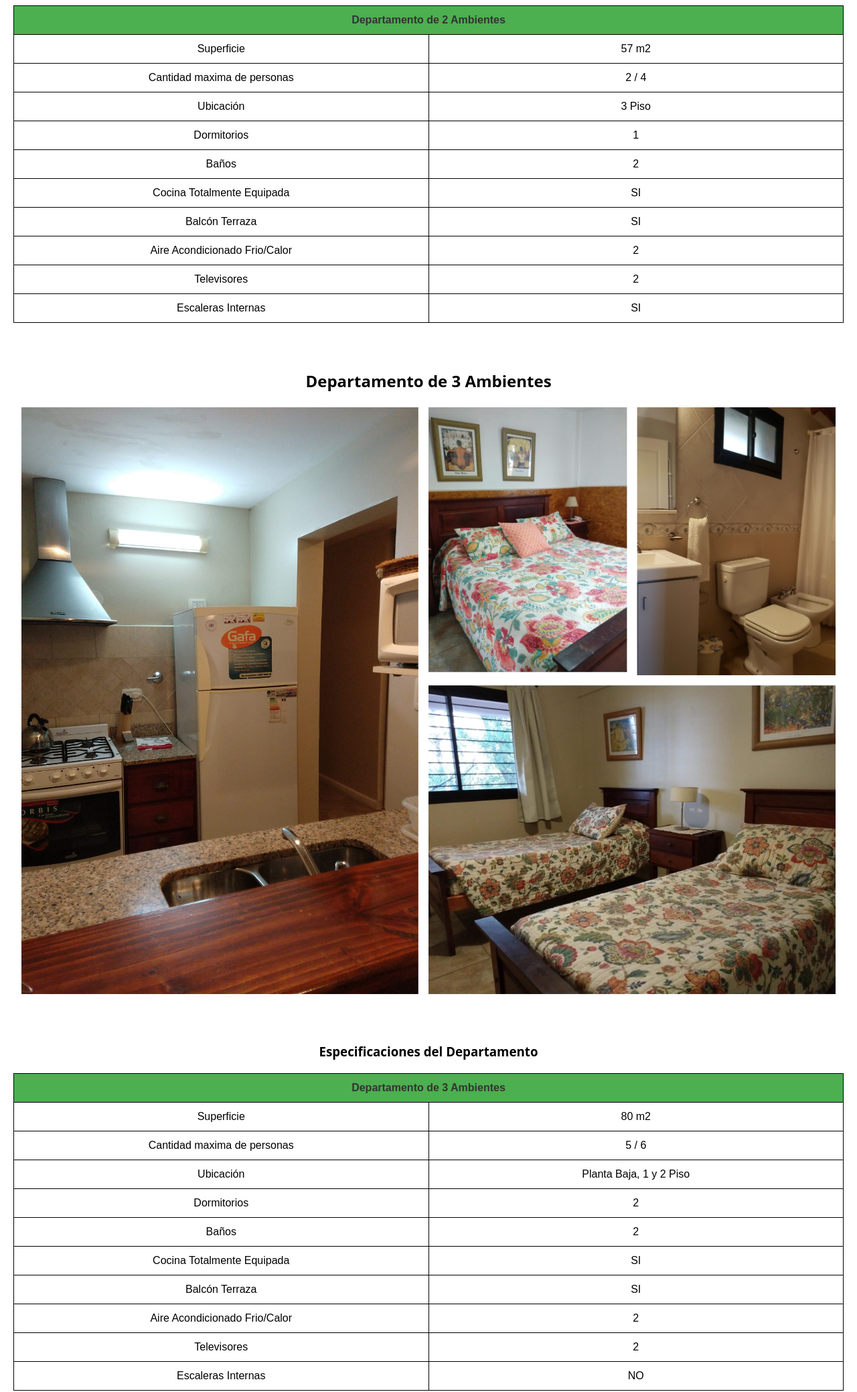
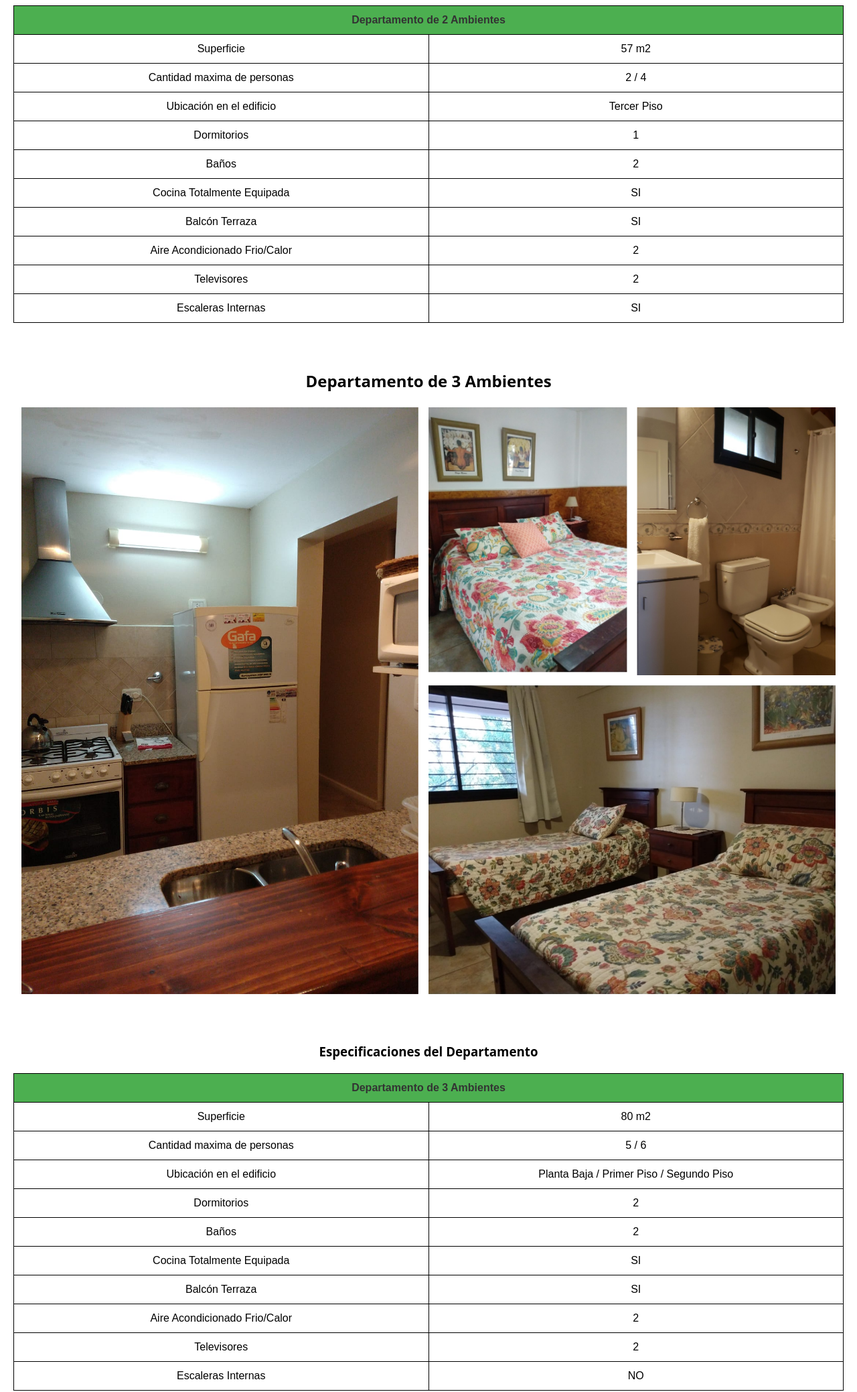
Before and after one commit to Andres-Villante/the_residence, a plain HTML site: page pages/departamentos.html in a window 1280 px wide. Shown: the part 1080-3158 px from the top of the page at 67% size. Drawn offline with nearby package versions, Linux system fonts and the light colour scheme.

Commit message:
Cambios pedidos por el cliente en actividades y deptos

```diff
--- a/pages/departamentos.html
+++ b/pages/departamentos.html
@@ -118,8 +118,8 @@
                 </tr>
 
                 <tr>
-                    <td>Ubicación</td>
-                    <td>3 Piso</td>
+                    <td>Ubicación en el edificio</td>
+                    <td>Tercer Piso</td>
                 </tr>
 
                 <tr>
@@ -205,8 +205,8 @@
                 </tr>
 
                 <tr>
-                    <td>Ubicación</td>
-                    <td>Planta Baja, 1 y 2 Piso</td>
+                    <td>Ubicación en el edificio</td>
+                    <td>Planta Baja / Primer Piso / Segundo Piso</td>
                 </tr>
 
                 <tr>
@@ -295,7 +295,7 @@
                 </tr>
 
                 <tr>
-                    <td>Ubicación</td>
+                    <td>Ubicación en el edificio</td>
                     <td>Tercer Piso</td>
                 </tr>
 
```
Also changed, not shown: pages/actividades.html (+1 -1 lines).
